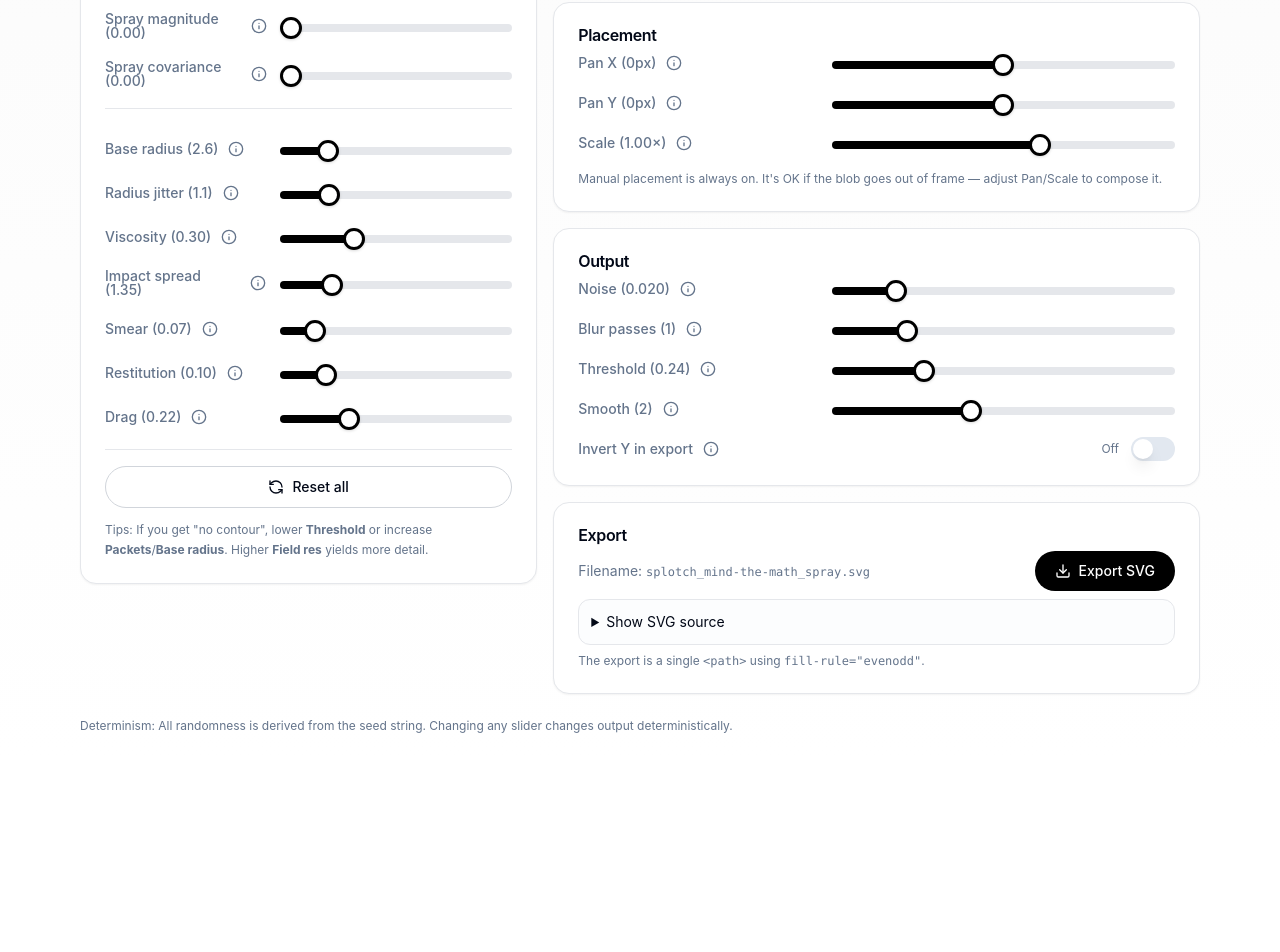
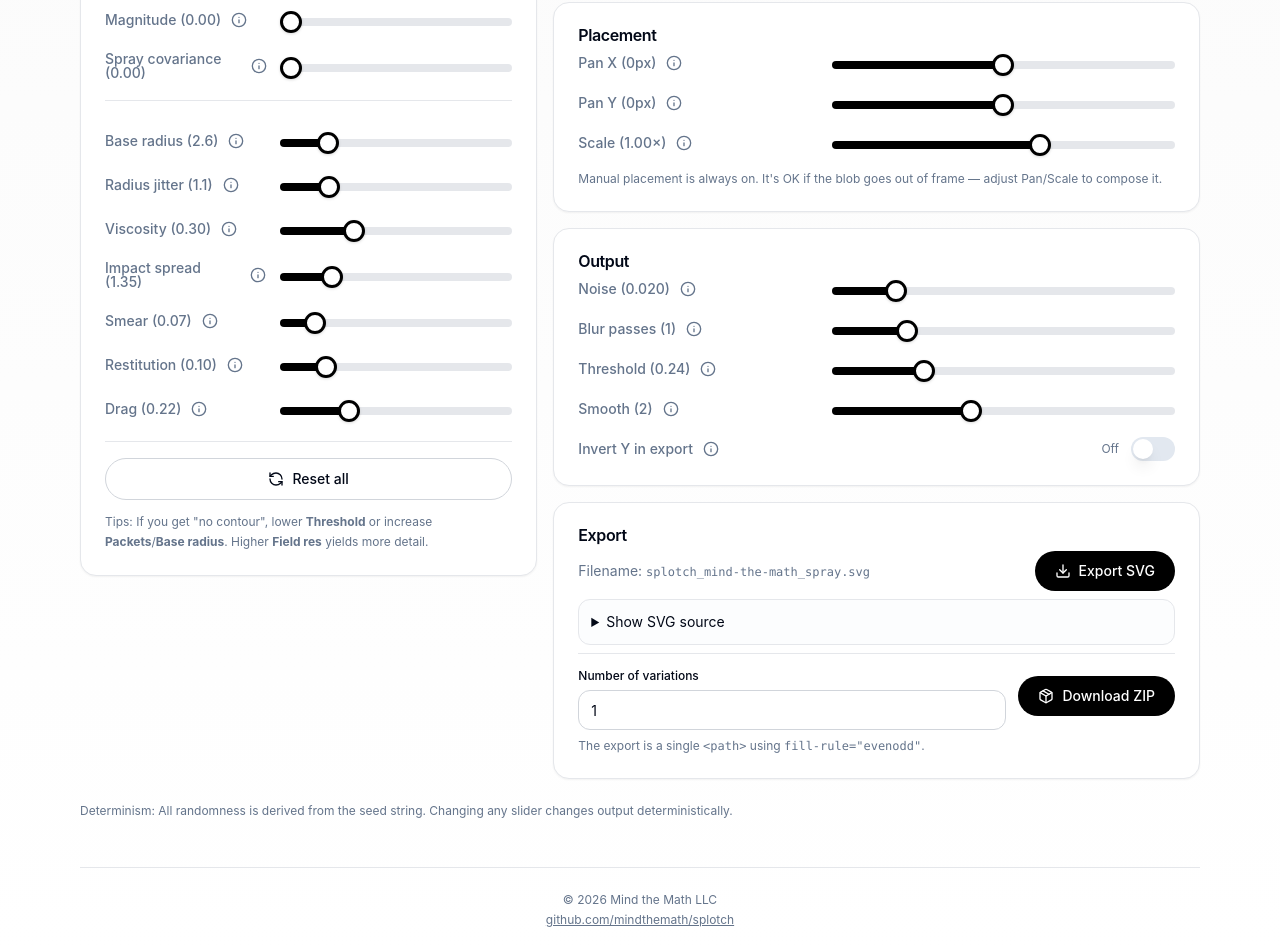
Before and after one commit to mindthemath/splotch, a React (Vite) app: page / in a window 1280 px wide. Shown: the part 462-1414 px from the top of the page. Before the commit the page ends 1220 px from the top, so only its background shows below. Built offline with nearby package versions, Linux system fonts and the light colour scheme.

Commit message:
zipping up, copyright, defaults

```diff
--- a/seeded_svg_splotch_generator_single_page_app.tsx
+++ b/seeded_svg_splotch_generator_single_page_app.tsx
@@ -20,7 +20,9 @@ import {
   Droplets,
   Info,
   Dices,
+  Package,
 } from "lucide-react";
+import JSZip from "jszip";
 
 /**
  * Seeded SVG Splotch Generator
@@ -515,10 +517,13 @@ function simulate(params: Params) {
   // inside the huge workingW buffer.
   const physW = displayW;
 
-  // For spray geometry, offset the center opposite to spray direction
+  // For spray and line geometry, offset the center opposite to spray direction
   // to compensate for the drift caused by spray magnitude
   let center = { x: workingW / 2, y: workingW / 2 };
-  if (params.geometry === "spray" && params.sprayMagnitude > 0) {
+  if (
+    (params.geometry === "spray" || params.geometry === "line") &&
+    params.sprayMagnitude > 0
+  ) {
     const ang = (params.sprayAngleDeg * Math.PI) / 180;
     // Offset opposite to spray direction, scaled by magnitude and physics size
     const offsetAmount = params.sprayMagnitude * physW * 0.35;
@@ -542,13 +547,21 @@ function simulate(params: Params) {
     }
 
     if (params.geometry === "line") {
+      const ang = (params.sprayAngleDeg * Math.PI) / 180;
+      const dir = { x: Math.cos(ang), y: Math.sin(ang) };
+      const perp = { x: -dir.y, y: dir.x };
+
       const t = rng.range(-0.5, 0.5);
-      const lineLen = physW * 0.22;
-      const p = add(center, {
-        x: t * lineLen,
-        y: rng.normal() * (physW * 0.02),
-      });
-      const v = { x: speed * rng.range(0.6, 1.3), y: rng.normal() * 0.2 };
+      // Magnitude controls line length (0 to 1.6 maps to 0 to ~0.35 of physW)
+      const lineLen = physW * (0.05 + params.sprayMagnitude * 0.19);
+      const alongOffset = t * lineLen;
+      const perpOffset = rng.normal() * (physW * 0.02);
+      const p = add(center, add(mul(dir, alongOffset), mul(perp, perpOffset)));
+
+      // Add directional velocity bias based on magnitude
+      const drift = params.sprayMagnitude * 1.8;
+      const baseSpeed = speed * rng.range(0.6, 1.3);
+      const v = add(mul(dir, drift + baseSpeed), mul(perp, rng.normal() * 0.2));
       return { p, v, vz };
     }
 
@@ -998,7 +1011,7 @@ const DEFAULT: Params = {
   sprayMagnitude: 0.0,
   sprayCovariance: 0.0,
 
-  strokes: 4,
+  strokes: 1,
   flingPower: 22,
   directionality: 0.78,
   anisotropy: 4.6,
@@ -1231,7 +1244,16 @@ if (typeof window !== "undefined") {
 }
 
 export default function App() {
-  const [p, setP] = useState<Params>(DEFAULT);
+  const [p, setP] = useState<Params>(() => {
+    // Set magnitude to 1 for line geometry by default
+    const initial = { ...DEFAULT };
+    if (initial.geometry === "line") {
+      initial.sprayMagnitude = 1.0;
+    }
+    return initial;
+  });
+  const [variations, setVariations] = useState<number>(1);
+  const [isGeneratingVariations, setIsGeneratingVariations] = useState(false);
   const dp = useDebounced(p, 250);
 
   // Check if we're waiting for debounce (params changed but not yet processed)
@@ -1304,6 +1326,126 @@ export default function App() {
         .slice(0, 40) || "splotch";
     return `splotch_${safe}_${p.geometry}.svg`;
   }, [p.seed, p.geometry]);
+
+  // Helper function to generate SVG text for a given seed offset
+  const generateSvgForSeed = (seedOffset: number): string => {
+    const modifiedParams: Params = {
+      ...p,
+      seed: `${p.seed}-${seedOffset}`,
+    };
+
+    try {
+      const simResult = simulate(modifiedParams);
+      const size = p.svgSize;
+      const d = simResult.d;
+
+      const meta = {
+        seed: modifiedParams.seed,
+        geometry: modifiedParams.geometry,
+        packets: modifiedParams.packets,
+        fieldSize: modifiedParams.fieldSize,
+        threshold: modifiedParams.threshold,
+        smooth: modifiedParams.smooth,
+        blur: modifiedParams.blur,
+        viscosity: modifiedParams.viscosity,
+        restitution: modifiedParams.restitution,
+        drag: modifiedParams.drag,
+        impactSpread: modifiedParams.impactSpread,
+        smear: modifiedParams.smear,
+        noise: modifiedParams.noise,
+        baseRadius: modifiedParams.baseRadius,
+        radiusJitter: modifiedParams.radiusJitter,
+        sprayAngleDeg: modifiedParams.sprayAngleDeg,
+        sprayMagnitude: modifiedParams.sprayMagnitude,
+        sprayCovariance: modifiedParams.sprayCovariance,
+        strokes: modifiedParams.strokes,
+        flingPower: modifiedParams.flingPower,
+        directionality: modifiedParams.directionality,
+        anisotropy: modifiedParams.anisotropy,
+        tail: modifiedParams.tail,
+        tailDroplets: modifiedParams.tailDroplets,
+        panX: modifiedParams.panX,
+        panY: modifiedParams.panY,
+        userScale: modifiedParams.userScale,
+      };
+
+      const desc = `Generated by Seeded SVG Splotch Generator. Params: ${JSON.stringify(meta)}`;
+
+      const flip = p.invertY
+        ? ` transform="translate(0 ${size}) scale(1 -1)"`
+        : "";
+
+      return (
+        `<?xml version="1.0" encoding="UTF-8"?>\n` +
+        `<svg xmlns="http://www.w3.org/2000/svg" width="${size}" height="${size}" viewBox="0 0 ${size} ${size}">\n` +
+        `  <desc>${desc.replace(/</g, "&lt;").replace(/>/g, "&gt;")}</desc>\n` +
+        `  <g${flip}>\n` +
+        `    <path d="${d}" fill="#000" fill-rule="evenodd"/>\n` +
+        `  </g>\n` +
+        `</svg>\n`
+      );
+    } catch {
+      return "";
+    }
+  };
+
+  // Generate filename for a variation
+  const getVariationFilename = (index: number): string => {
+    const safe =
+      p.seed
+        .trim()
+        .replace(/[^a-zA-Z0-9_-]+/g, "-")
+        .slice(0, 40) || "splotch";
+    return `splotch_${safe}_${p.geometry}_v${index + 1}.svg`;
+  };
+
+  // Generate and download variations as zip
+  const handleDownloadVariations = async () => {
+    if (variations < 1 || variations > 100) {
+      alert("Please enter a number between 1 and 100");
+      return;
+    }
+
+    setIsGeneratingVariations(true);
+
+    try {
+      const zip = new JSZip();
+
+      // Generate all variations (offset seed by 1, 2, 3, etc.)
+      for (let i = 0; i < variations; i++) {
+        const svgText = generateSvgForSeed(i + 1);
+        if (svgText) {
+          const filename = getVariationFilename(i);
+          zip.file(filename, svgText);
+        }
+      }
+
+      // Generate zip file
+      const zipBlob = await zip.generateAsync({ type: "blob" });
+
+      // Download zip
+      const safe =
+        p.seed
+          .trim()
+          .replace(/[^a-zA-Z0-9_-]+/g, "-")
+          .slice(0, 40) || "splotch";
+      const zipFilename = `splotch_${safe}_${p.geometry}_variations.zip`;
+
+      const url = URL.createObjectURL(zipBlob);
+      const a = document.createElement("a");
+      a.href = url;
+      a.download = zipFilename;
+      document.body.appendChild(a);
+      a.click();
+      a.remove();
+      URL.revokeObjectURL(url);
+    } catch (error) {
+      console.error("Error generating variations:", error);
+      alert("Error generating variations. Please try again.");
+    } finally {
+      setIsGeneratingVariations(false);
+    }
+  };
 
   return (
     <div className="min-h-screen bg-gradient-to-b from-zinc-50 to-white">
@@ -1404,11 +1546,16 @@ export default function App() {
                           geometry: g,
                           packets: Math.min(Math.max(p.packets, 800), 1200),
                           fieldSize: Math.min(p.fieldSize, 220),
-                          strokes: Math.min(Math.max(p.strokes, 3), 6),
+                          strokes: 1,
                         });
                         return;
                       }
-                      setP({ ...p, geometry: g });
+                      setP({
+                        ...p,
+                        geometry: g,
+                        // Set magnitude to 1 for line geometry by default
+                        sprayMagnitude: g === "line" ? 1.0 : p.sprayMagnitude,
+                      });
                     }}
                   >
                     <SelectTrigger className="rounded-xl">
@@ -1464,11 +1611,11 @@ export default function App() {
 
                 <div className="pt-2 border-t" />
 
-                {p.geometry === "spray" && (
+                {(p.geometry === "spray" || p.geometry === "line") && (
                   <>
                     <Row
-                      label={`Spray direction (${Math.round(p.sprayAngleDeg)}°)`}
-                      help="Direction of the spray bias (adds a dominant direction without expensive fling simulation)."
+                      label={`Direction (${Math.round(p.sprayAngleDeg)}°)`}
+                      help="Direction of the bias (adds a dominant direction without expensive fling simulation)."
                     >
                       <Slider
                         value={[p.sprayAngleDeg]}
@@ -1482,8 +1629,12 @@ export default function App() {
                     </Row>
 
                     <Row
-                      label={`Spray magnitude (${p.sprayMagnitude.toFixed(2)})`}
-                      help="Strength of the directional drift and mean shift. Higher = more fling-like throw."
+                      label={`Magnitude (${p.sprayMagnitude.toFixed(2)})`}
+                      help={
+                        p.geometry === "line"
+                          ? "Controls the length of the line. Higher = longer line."
+                          : "Strength of the directional drift and mean shift. Higher = more fling-like throw."
+                      }
                     >
                       <Slider
                         value={[p.sprayMagnitude]}
@@ -1495,7 +1646,11 @@ export default function App() {
                         }
                       />
                     </Row>
-
+                  </>
+                )}
+
+                {p.geometry === "spray" && (
+                  <>
                     <Row
                       label={`Spray covariance (${p.sprayCovariance.toFixed(2)})`}
                       help="Anisotropy of the spray cloud. Higher = stretched distribution along the spray direction."
@@ -1702,9 +1857,10 @@ export default function App() {
                     Reset all
                   </Button>
                   <div className="text-xs text-muted-foreground leading-relaxed">
-                    Tips: If you get &quot;no contour&quot;, lower <b>Threshold</b> or
-                    increase <b>Packets</b>/<b>Base radius</b>. Higher{" "}
-                    <b>Field res</b> yields more detail.
+                    Tips: If you get &quot;no contour&quot;, lower{" "}
+                    <b>Threshold</b> or increase <b>Packets</b>/
+                    <b>Base radius</b>. Higher <b>Field res</b> yields more
+                    detail.
                   </div>
                 </div>
               </CardContent>
@@ -1767,8 +1923,8 @@ export default function App() {
                 </Row>
 
                 <div className="text-xs text-muted-foreground">
-                  Manual placement is always on. It&apos;s OK if the blob goes out of
-                  frame — adjust Pan/Scale to compose it.
+                  Manual placement is always on. It&apos;s OK if the blob goes
+                  out of frame — adjust Pan/Scale to compose it.
                 </div>
               </CardContent>
             </Card>
@@ -1876,6 +2032,43 @@ export default function App() {
                   </pre>
                 </details>
 
+                <div className="flex items-center gap-3 pt-2 border-t">
+                  <div className="flex-1">
+                    <Label htmlFor="variations" className="text-xs">
+                      Number of variations
+                    </Label>
+                    <Input
+                      id="variations"
+                      type="number"
+                      min="1"
+                      max="100"
+                      value={variations}
+                      onChange={(e) => {
+                        const val = parseInt(e.target.value, 10);
+                        if (!isNaN(val) && val >= 1 && val <= 100) {
+                          setVariations(val);
+                        }
+                      }}
+                      className="mt-1"
+                      disabled={isGeneratingVariations}
+                    />
+                  </div>
+                  <div className="flex items-end">
+                    <Button
+                      onClick={handleDownloadVariations}
+                      className="rounded-2xl"
+                      disabled={
+                        !result.d || isGeneratingVariations || variations < 1
+                      }
+                    >
+                      <Package className="h-4 w-4 mr-2" />
+                      {isGeneratingVariations
+                        ? "Generating..."
+                        : "Download ZIP"}
+                    </Button>
+                  </div>
+                </div>
+
                 <div className="text-xs text-muted-foreground">
                   The export is a single <code>&lt;path&gt;</code> using{" "}
                   <code>fill-rule=&quot;evenodd&quot;</code>.
@@ -1897,6 +2090,20 @@ export default function App() {
             Changing any slider changes output deterministically.
           </motion.div>
         </AnimatePresence>
+
+        <footer className="mt-12 pt-6 border-t text-center text-xs text-muted-foreground space-y-1">
+          <div>© 2026 Mind the Math LLC</div>
+          <div>
+            <a
+              href="https://github.com/mindthemath/splotch"
+              target="_blank"
+              rel="noopener noreferrer"
+              className="hover:text-foreground transition-colors underline"
+            >
+              github.com/mindthemath/splotch
+            </a>
+          </div>
+        </footer>
       </div>
     </div>
   );
```
